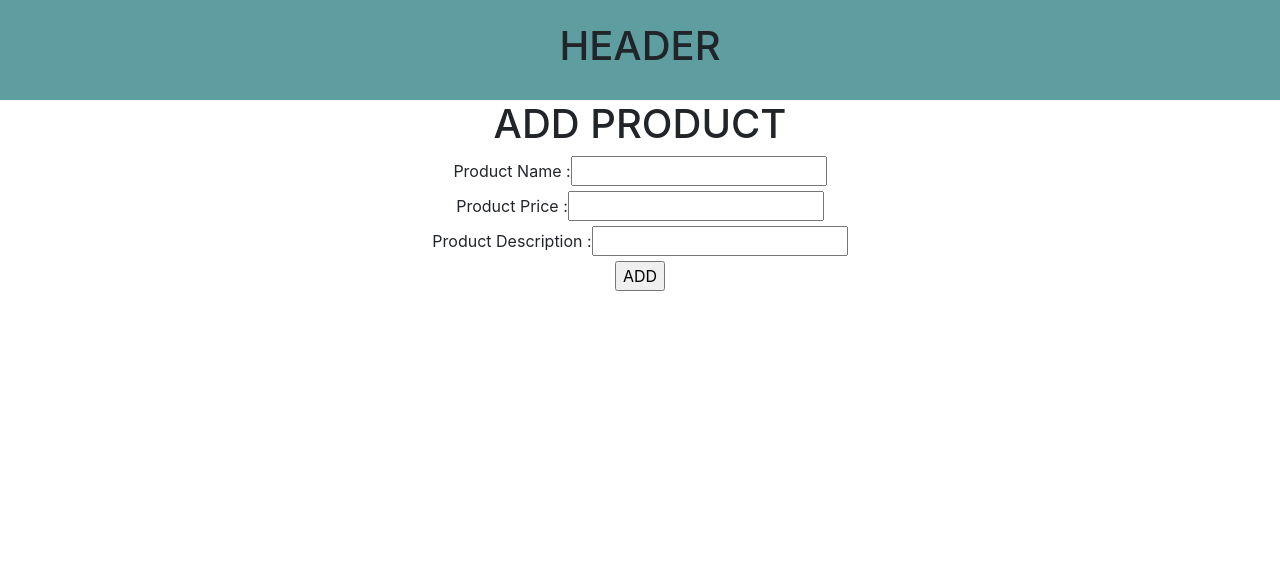
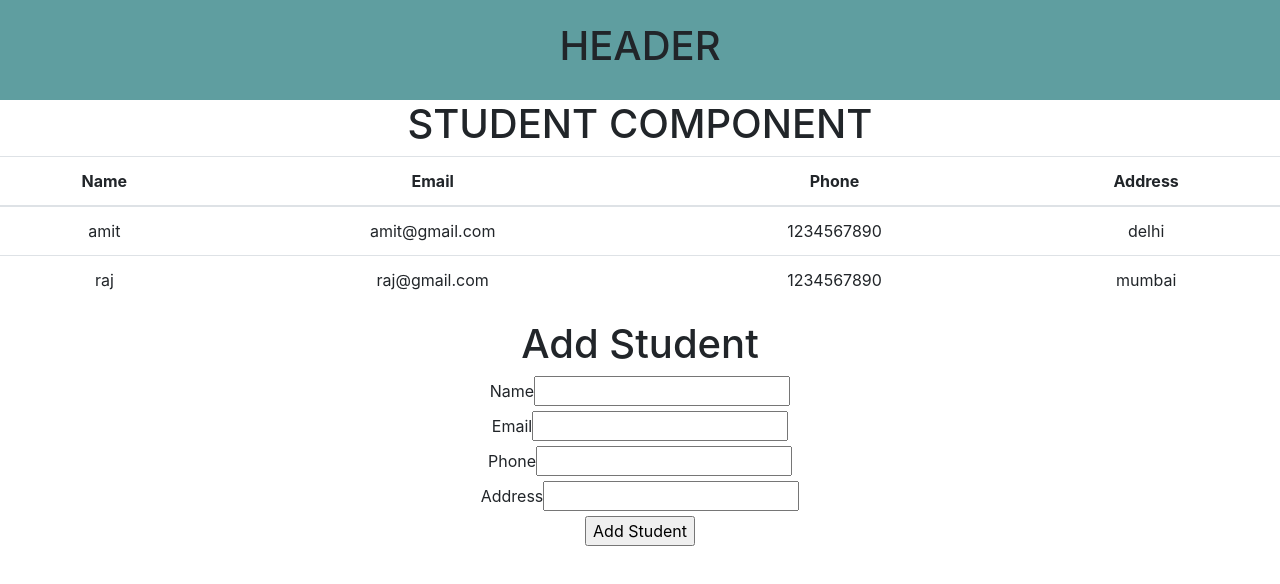
Before and after one commit to samirvithlani/MERN_react_gen, a React (Create React App) app: page / in a window 1280 px wide. Shown: the top 584 px of the page. Built offline with nearby package versions, Linux system fonts and the light colour scheme.

Commit message:
props form

```diff
--- a/src/App.js
+++ b/src/App.js
@@ -3,12 +3,13 @@ import "./App.css";
 import Header from "./components/Header";
 import { Footer } from "./components/Footer";
 import { UserList } from "./components/UserList";
-import { Students } from "./propsdemo/Students";
+import { Student } from "./components/students/Student";
 import { Employee } from "./propsdemo/Employee";
 import { UserForm } from "./components/UserForm";
 import { EmployeeForm } from "./components/EmployeeForm";
 import { StudentReg } from "./components/StudentReg";
 import { ProductReg } from "./components/ProductReg";
+import { AddStudent } from "./components/students/AddStudent";
 
 function App() {
 
@@ -31,7 +32,8 @@ function App() {
     <div className="App">
       <Header headertitle = {title}/>
       {/* <StudentReg/> */}
-      <ProductReg/>
+      {/* <ProductReg/> */}
+      <Student/>
       {/* <UserForm/> */}
       {/* <EmployeeForm/> */}
       {/* <Employee/> */}
--- /dev/null
+++ b/src/components/students/AddStudent.jsx
@@ -0,0 +1,65 @@
+import React from 'react'
+import { useForm } from 'react-hook-form';
+
+export const AddStudent = (props) => {
+
+   //[]
+   // ...spread opeararto
+   //push ()
+   //register.push({name:e.target.value})
+    const {register, handleSubmit, formState: {errors}} = useForm({mode:'onBlur'});
+
+    const registerStudent = (data)=>{
+       // console.log(data);
+        props.addStudent(data);
+    }
+    const validationSchema = {
+        name:{
+            required:{
+                value:true,
+                message:"Name is required"
+            }
+        },
+        email:{
+            required:{
+                value:true,
+                message:"Email is required"
+            },
+            maxLength:{
+                value:20,
+                message:"Max length is 20"
+            }
+        }
+    }
+
+  return (
+    <div>
+        <h1>Add Student</h1>
+        <form onSubmit={handleSubmit(registerStudent)}>
+            <div>
+                <label>Name</label>
+
+                <input type="text" {...register("name",validationSchema.name)}></input>
+                {errors.name && <p>{errors.name.message}</p>}
+            </div>
+            <div>
+                <label>Email</label>
+                <input type="email" {...register("email",validationSchema.email)}></input>
+                {errors.email && <p>{errors.email.message}</p>}
+            </div>
+            <div>
+                <label>Phone</label>
+                <input type="text" {...register("phone")}></input>
+            </div>
+            <div>
+                <label>Address</label>
+                <input type="text" {...register("address")}></input>
+            </div>
+            <div>
+                <input type="submit" value="Add Student"></input>
+            </div>
+
+        </form>
+    </div>
+  )
+}
--- /dev/null
+++ b/src/components/students/Student.jsx
@@ -0,0 +1,57 @@
+import React, { useState } from "react";
+import { AddStudent } from "./AddStudent";
+
+export const Student = () => {
+
+  var [students, setstudents] = useState([
+    {
+      name: "amit",
+      email: "amit@gmail.com",
+      phone: "1234567890",
+      address: "delhi",
+    },
+    {
+      name: "raj",
+      email: "raj@gmail.com",
+      phone: "1234567890",
+      address: "mumbai",
+    },
+  ]);
+
+
+  const addStudent = (obj) => {
+    console.log("student",obj);
+    //students.push(obj);
+    setstudents([...students,obj])
+
+  }
+
+  return (
+    <div>
+      <h1>STUDENT COMPONENT</h1>
+      <table className="table table dark">
+        <thead>
+          <tr>
+            <th>Name</th>
+            <th>Email</th>
+            <th>Phone</th>
+            <th>Address</th>
+          </tr>
+        </thead>
+        <tbody>
+          {students.map((st) => {
+            return (
+              <tr>
+                <td>{st.name}</td>
+                <td>{st.email}</td>
+                <td>{st.phone}</td>
+                <td>{st.address}</td>
+              </tr>
+            );
+          })}
+        </tbody>
+      </table>
+      <AddStudent addStudent = {addStudent}  />
+    </div>
+  );
+};
```
